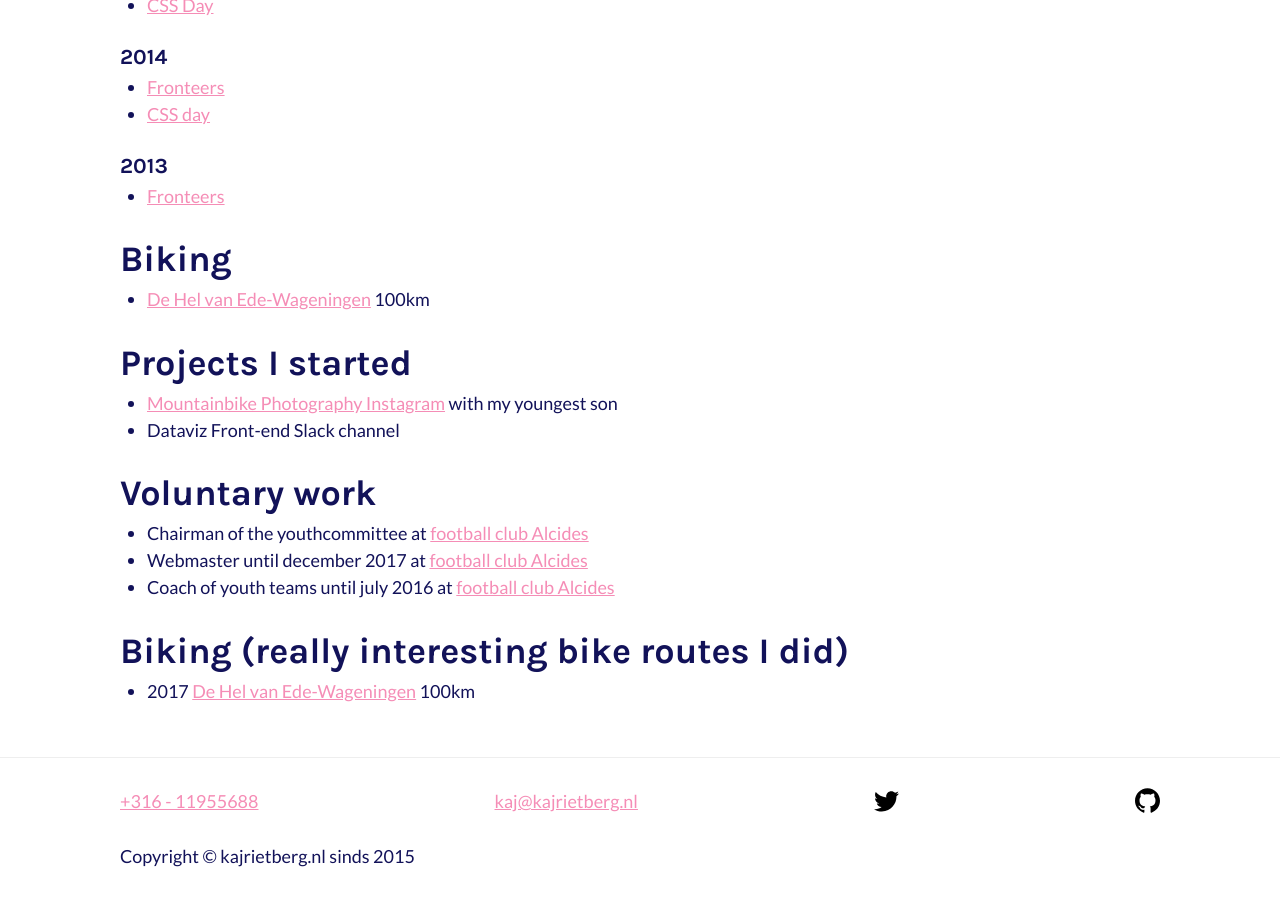
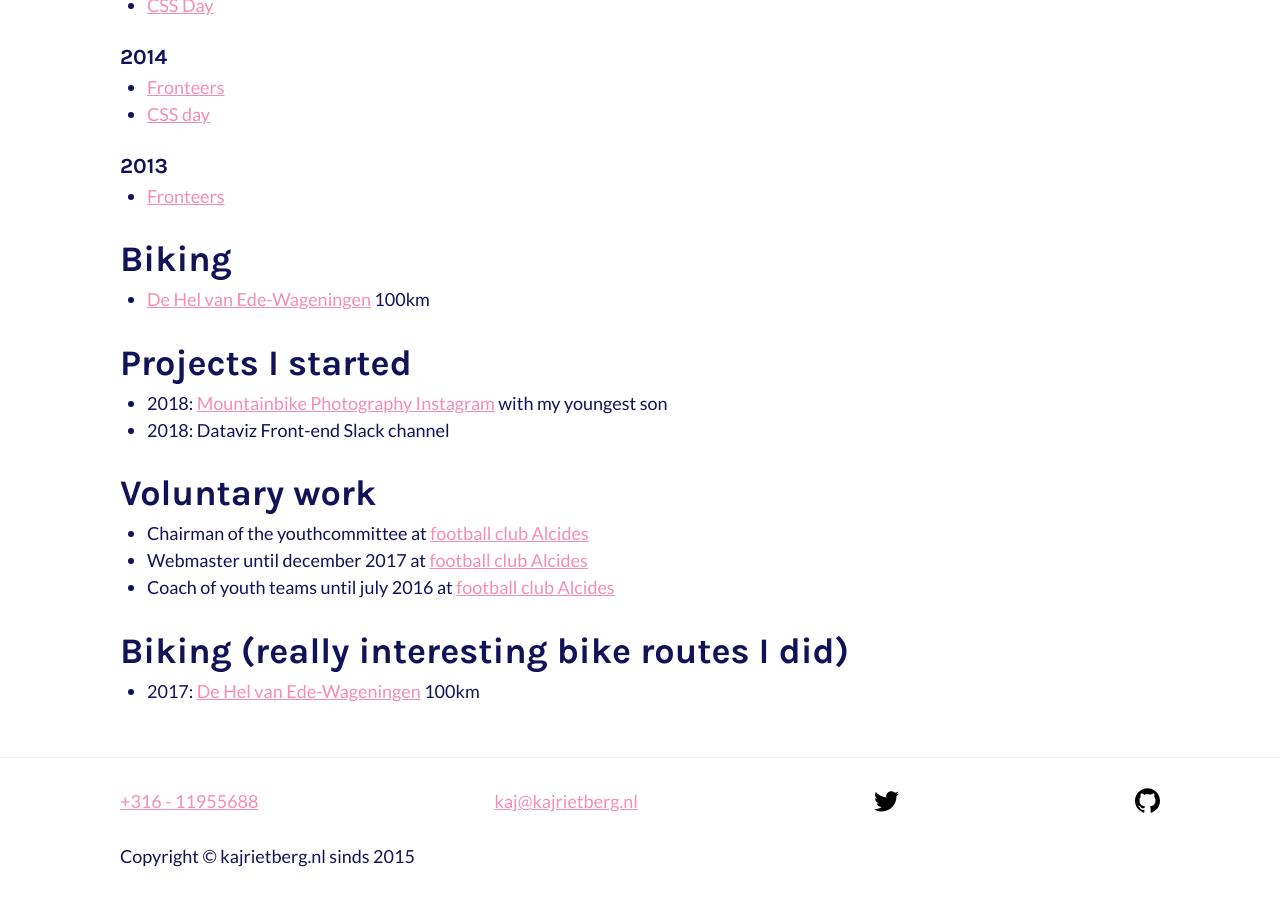
Before and after one commit to kajrietberg/kajrietberg.nl, a Jekyll site: the page built from about-kaj-rietberg.html, in a window 1280 px wide and 900 px high, scrolled down 2043 px. Built offline with Jekyll 4.4.1, drawn with Linux system fonts in a browser that asks for light colours.

Commit message:
Nog een aanpassing ;-)

```diff
--- a/about-kaj-rietberg.html
+++ b/about-kaj-rietberg.html
@@ -174,9 +174,9 @@ page-class: page--about
 
 				<ul>
 					<li>
-						<a href="https://www.instagram.com/mtbfotografie/">Mountainbike Photography Instagram</a> with my youngest son
+						2018: <a href="https://www.instagram.com/mtbfotografie/">Mountainbike Photography Instagram</a> with my youngest son
 					</li>
-					<li>Dataviz Front-end Slack channel</li>
+					<li>2018: Dataviz Front-end Slack channel</li>
 				</ul>
 
 
@@ -191,7 +191,7 @@ page-class: page--about
 
 				<h2>Biking (really interesting bike routes I did)</h2>
 				<ul>
-					<li>2017 <a href="http://www.janjanssenclassic.nl/MTB-routes">De Hel van Ede-Wageningen</a> 100km </li>
+					<li>2017: <a href="http://www.janjanssenclassic.nl/MTB-routes">De Hel van Ede-Wageningen</a> 100km </li>
 				</ul>
 
 			</section>
```
